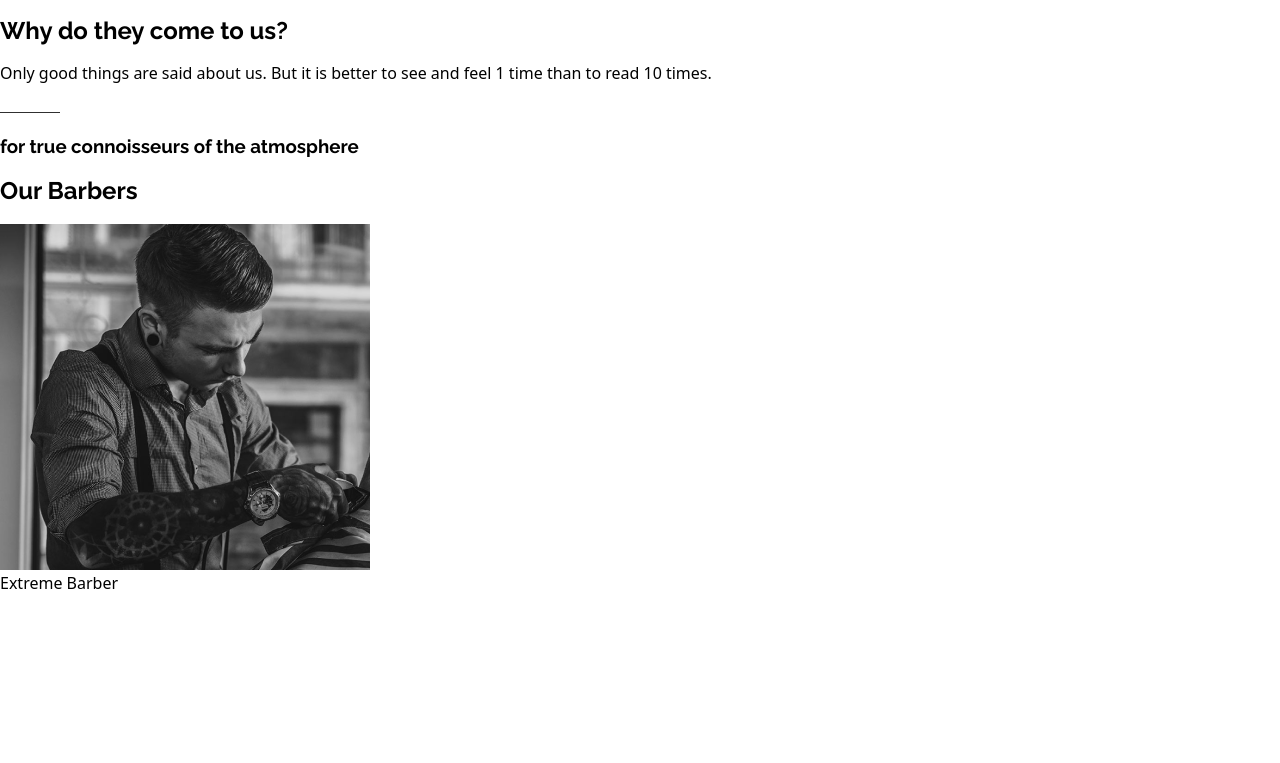
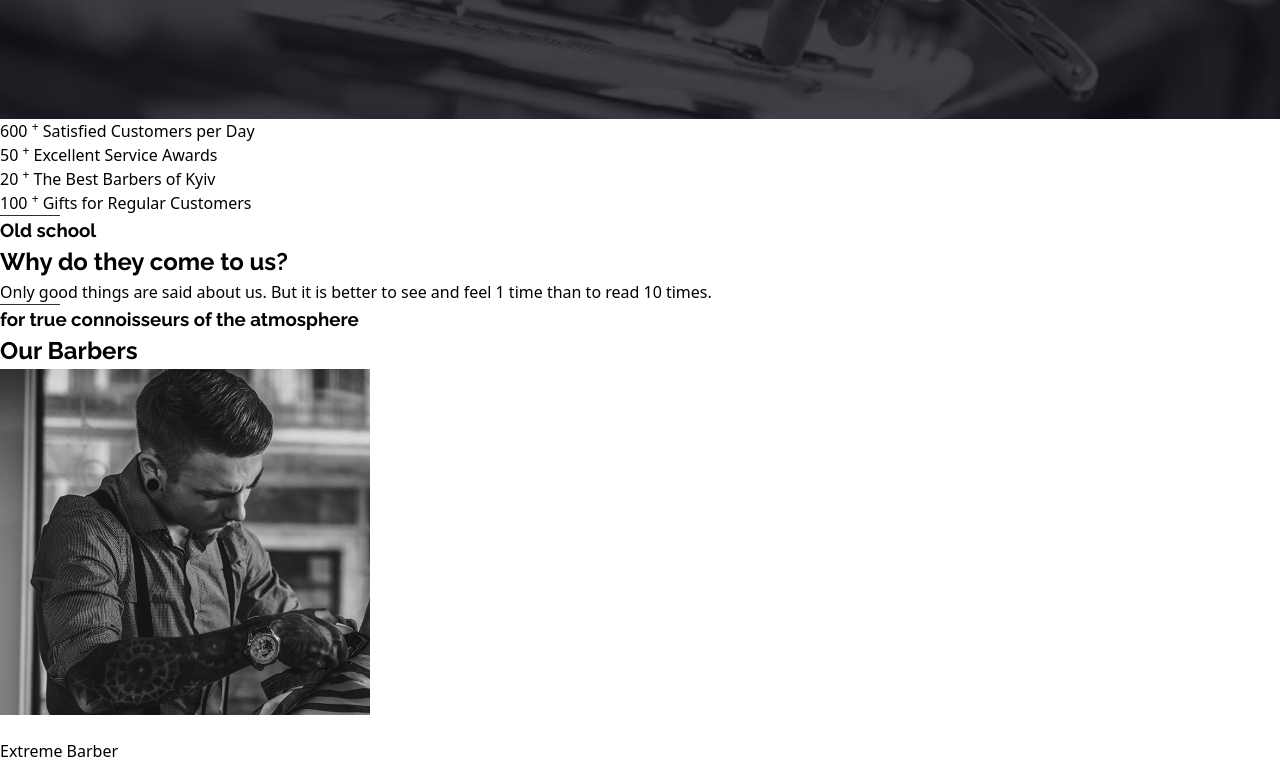
Before and after one commit to Na7aly/barbershop, a plain HTML site: page index.html in a window 1280 px wide. Shown: the part 1628-2391 px from the top of the page. Before the commit the page ends 2222 px from the top, so only its background shows below. Drawn offline with nearby package versions, Linux system fonts and the light colour scheme; files whose address does not match are found by name.

Commit message:
Add reset.css file

```diff
--- /dev/null
+++ b/css/reset.css
@@ -0,0 +1,73 @@
+/*
+  1. Use a more-intuitive box-sizing model.
+*/
+*,
+*::before,
+*::after {
+  box-sizing: border-box;
+}
+/*
+  2. Remove default margin
+*/
+* {
+  margin: 0;
+}
+/*
+  3. Allow percentage-based heights in the application
+*/
+html,
+body {
+  height: 100%;
+}
+/*
+  Typographic tweaks!
+  4. Add accessible line-height
+  5. Improve text rendering
+*/
+body {
+  line-height: 1.5;
+  -webkit-font-smoothing: antialiased;
+}
+/*
+  6. Improve media defaults
+*/
+img,
+picture,
+video,
+canvas,
+svg {
+  display: block;
+  max-width: 100%;
+}
+/*
+  7. Remove built-in form typography styles
+*/
+input,
+button,
+textarea,
+select {
+  font: inherit;
+}
+/*
+  8. Avoid text overflows
+*/
+p,
+h1,
+h2,
+h3,
+h4,
+h5,
+h6 {
+  overflow-wrap: break-word;
+}
+/*
+  9. Create a root stacking context
+*/
+#root,
+#__next {
+  isolation: isolate;
+}
+
+ul {
+  padding-inline-start: 0;
+}
--- a/index.html
+++ b/index.html
@@ -14,7 +14,8 @@
     rel="stylesheet"
     href="https://cdnjs.cloudflare.com/ajax/libs/modern-normalize/1.0.0/modern-normalize.min.css"
   />
-    <link rel="stylesheet" href="./style.css" />
+  <link rel="stylesheet" href="css/reset.css" />
+  <link rel="stylesheet" href="./css/style.css" />
   </head>
   <body>
     <header class="global-header">
```
Also changed, not shown: css/style.css (renamed from style.css).
